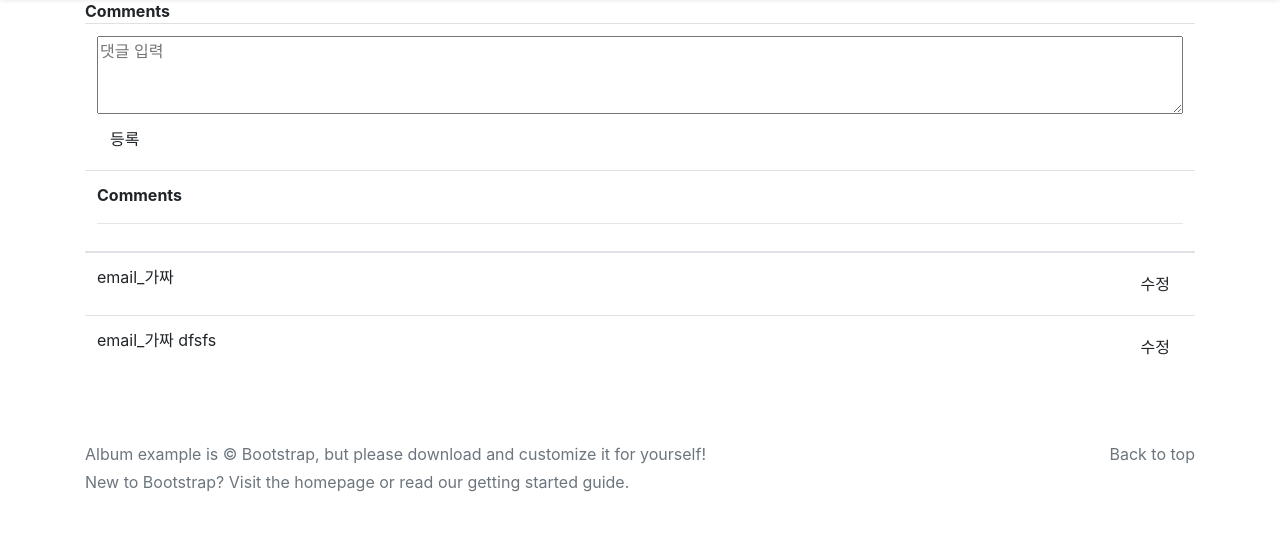
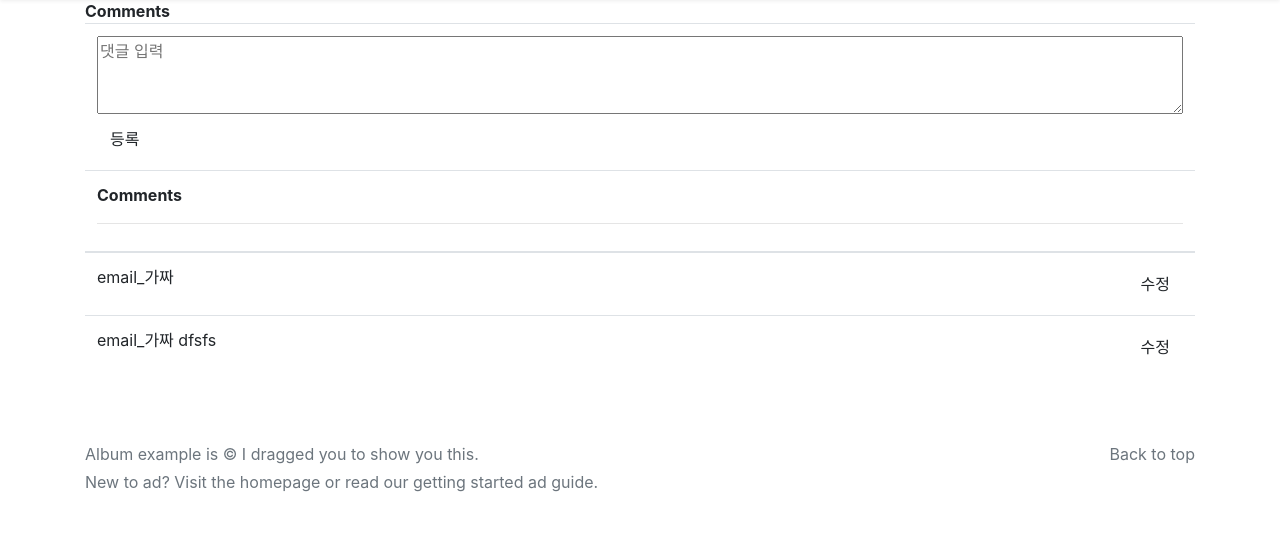
Before and after one commit to BE1NG/inspace, a Django app: page /inspace/comment/ in a window 1280 px wide. Shown: the part 62-609 px from the top of the page. Run offline with Django 3.2, Linux system fonts and the light colour scheme; data comes from the database, SQL or seed files in the repository; some libraries are stand-ins or nearby versions.

Commit message:
미안하다

```diff
--- a/templates/base.html
+++ b/templates/base.html
@@ -122,8 +122,8 @@
     <p class="float-right">
       <a href="#">Back to top</a>
     </p>
-    <p>Album example is &copy; Bootstrap, but please download and customize it for yourself!</p>
-    <p>New to Bootstrap? <a href="https://getbootstrap.com/">Visit the homepage</a> or read our <a href="../getting-started/introduction/">getting started guide</a>.</p>
+    <p>Album example is &copy; I dragged you to show you this. </p>
+    <p>New to ad? <a href="http://localhost:8000/inspace/signin/">Visit the homepage</a> or read our <a href="https://w.namu.la/s/da803f231820ce91b5ab01b913ac48ade802691cf7d60c8228a2160384e9acee2c4f4c587992c3079d6b1e9383bdb16582956e035afb34660ec61273ab7caf03b7ffe1e8bfb9841e3b9f6d52ffe579aad85ba5ee20e2fca19d6a24b0e9bf3162">getting started ad guide</a>.</p>
   </div>
 </footer>
 </html>
```
